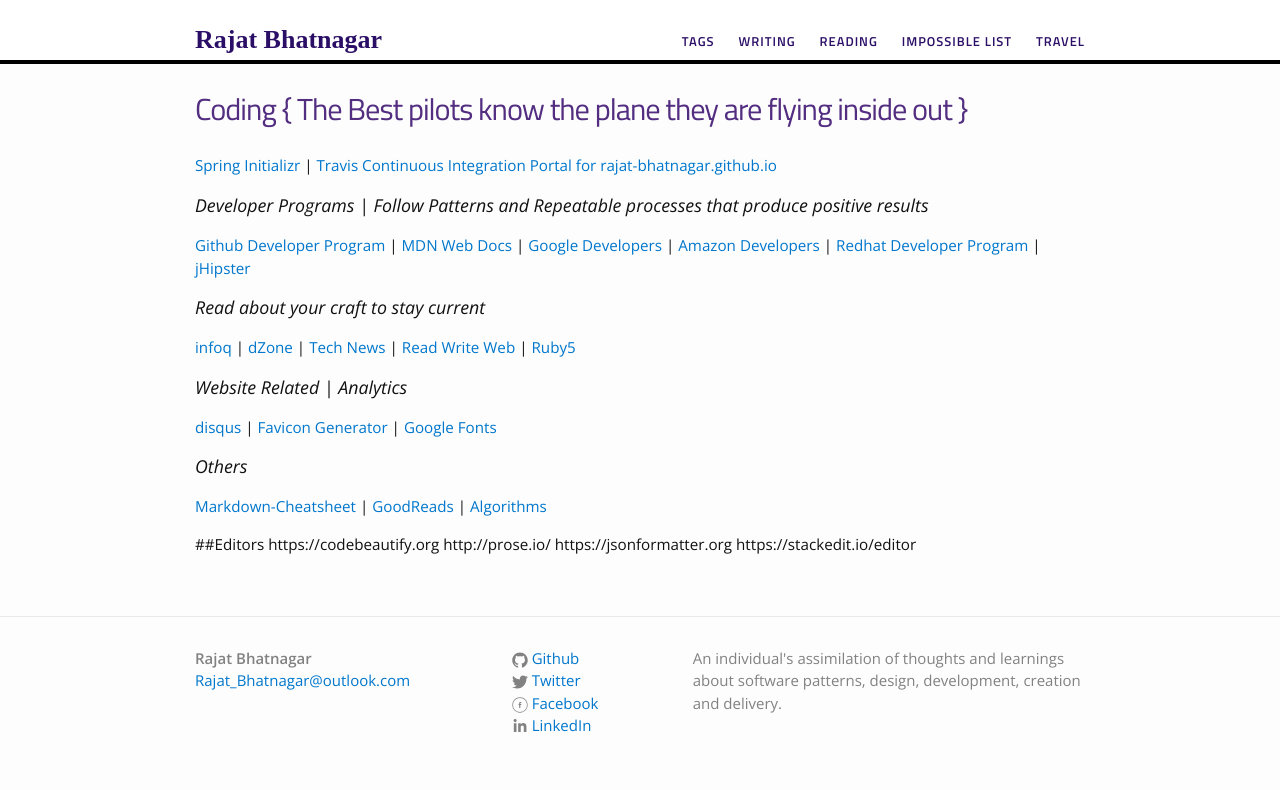
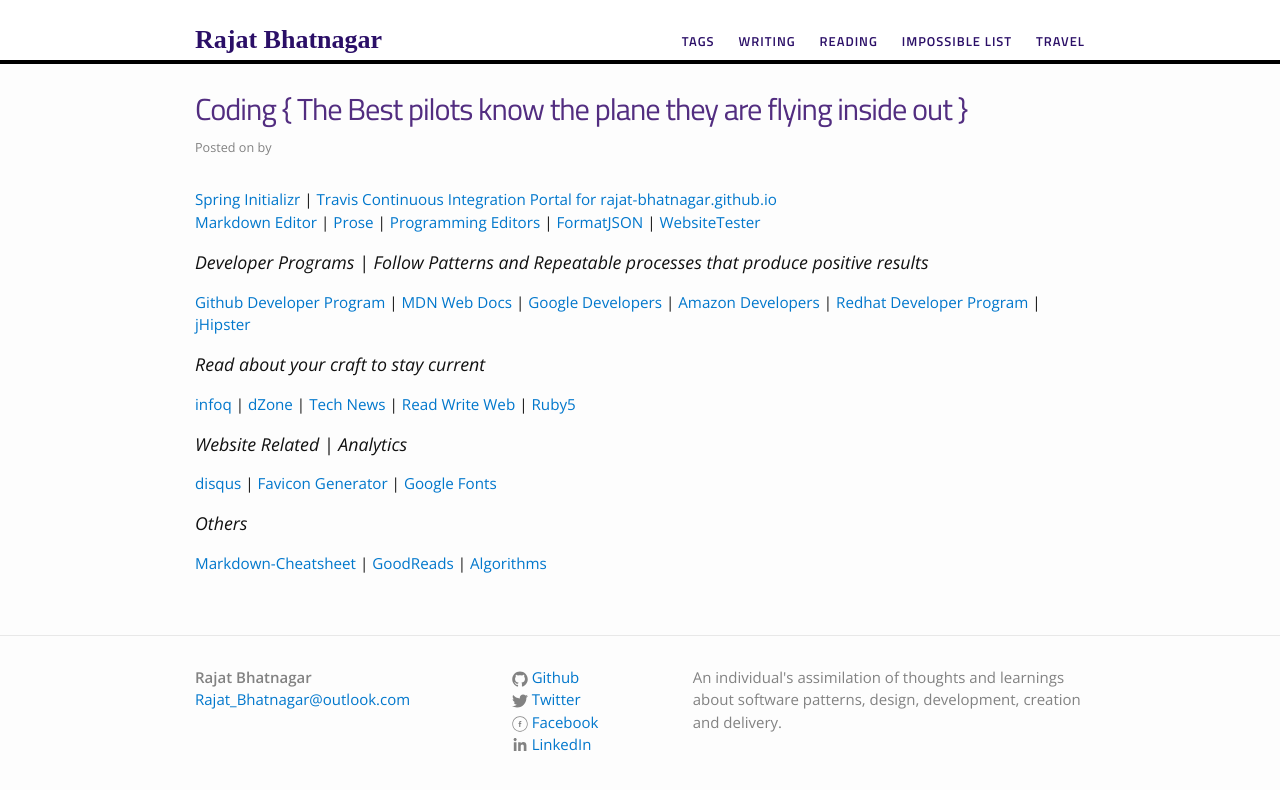
Before and after one commit to rajat-bhatnagar/rajat-bhatnagar.github.io, a Jekyll site: the page built from reading.md, in a window 1280 px wide. Shown: the top 790 px of the page. Built offline with Jekyll 4.4.1, drawn with Linux system fonts in a browser that asks for light colours; comment, search, counter and statistics services are not loaded; some of the changed lines change nothing that is shown.

Commit message:
2ndOctober2017: Updated online editors information

```diff
--- a/reading.md
+++ b/reading.md
@@ -1,10 +1,21 @@
 ---
-layout: page
+layout: post
 title: "Coding { The Best pilots know the plane they are flying inside out }"
 permalink: /reading/
 ---
 <a href="http://start.spring.io" target="_blank">Spring Initializr</a> <t>|</t>
 <a href="https://travis-ci.org/rajat-bhatnagar/rajat-bhatnagar.github.io" target="_blank">Travis Continuous Integration Portal for rajat-bhatnagar.github.io</a><br>
+[Markdown Editor] [markdownEditor] |
+[Prose] [prose] |
+[Programming Editors] [codeBeautify] |
+[FormatJSON] [jsonFormatter] |
+[WebsiteTester] [responsiveWebsiteTester]
+
+[codeBeautify]: https://codebeautify.org
+[prose]: http://prose.io/
+[jsonFormatter]:  https://jsonformatter.org
+[markdownEditor]: https://stackedit.io/editor
+[responsiveWebsiteTester]: https://codebeautify.org/responsive-website-tester
 
 ### Developer Programs | Follow Patterns and Repeatable processes that produce positive results
 <a href="https://developer.github.com/" target="_blank">Github Developer Program</a> <t>|</t>
@@ -30,9 +41,3 @@
 <a href="https://github.com/adam-p/markdown-here/wiki/Markdown-Cheatsheet#lists" target="_blank">Markdown-Cheatsheet</a> <t>|</t>
 <a href="https://www.goodreads.com/Rajat_Bhatnagar" target="_blank">GoodReads</a> <t>|</t>
 <a href="http://algs4.cs.princeton.edu/home/" target="_blank">Algorithms</a><br>
-
-##Editors
-https://codebeautify.org
-http://prose.io/
-https://jsonformatter.org
-https://stackedit.io/editor
```
